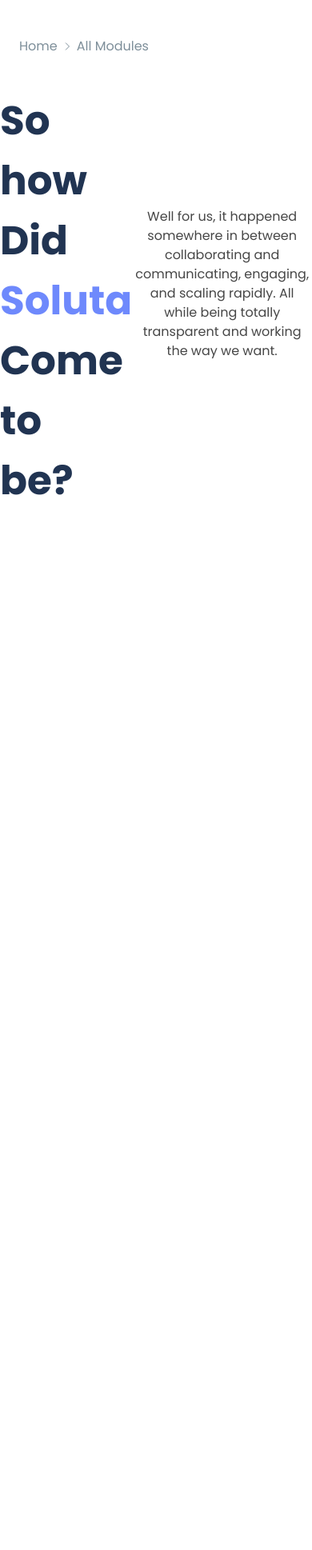
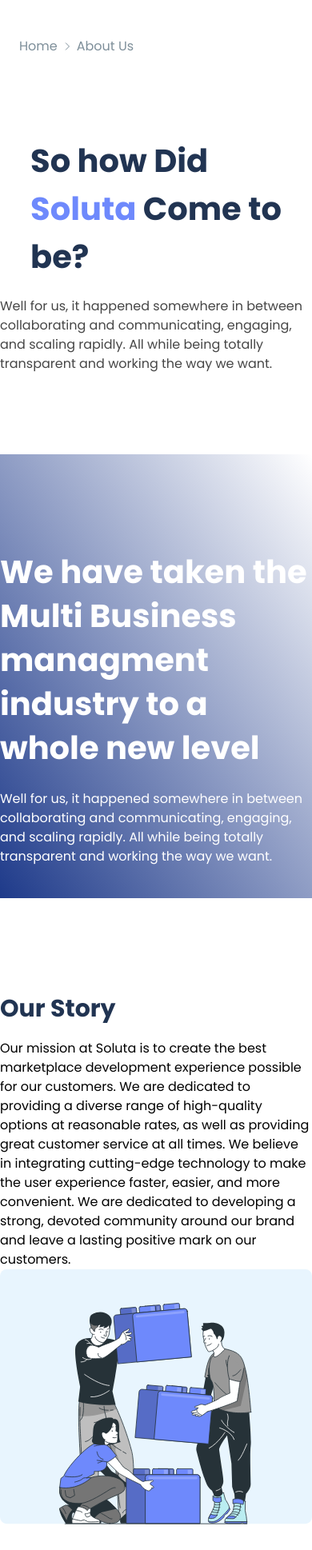
Before and after one commit to RazuAhmad/soluta-web-application, a website: page src/pages/about/index.html in a window 390 px wide. Shown: the part 59-1997 px from the top of the page at 80% size. Before the commit the page ends 844 px from the top, so only its background shows below. Drawn offline with nearby package versions, Linux system fonts and the light colour scheme.

Commit message:
about page almost done

```diff
--- a/src/pages/about/index.html
+++ b/src/pages/about/index.html
@@ -298,19 +298,20 @@
     </header>
 
     <main>
-      <section class="mt-[33px] mb-[65px] max-w-[1147px] md:mx-auto">
-        <div class="flex gap-[2px] mx-6 md:mx-0 text-grey-3 mb-11">
-          Home<img src="../../../assets/icons/Right_Arrow.svg" />All Modules
+      <section class="mt-[33px] mb-[101px] max-w-[1147px] md:mx-auto">
+        <div class="flex gap-[2px] mx-6 md:mx-0 text-grey-3 mb-[101px]">
+          Home<img src="../../../assets/icons/Right_Arrow.svg" />About Us
         </div>
 
-        <div class="flex items-center justify-between">
-          <h1 class="text-[50px] lg:text-[50px] font-bold text-dark-3">
+        <div class="flex flex-col md:flex-row items-center justify-between">
+          <h1 class="text-[40px] lg:text-[50px] font-bold text-dark-3">
             So how Did <br />
             <span class="text-[#6E89FC]">Soluta</span> Come to <br />
             be?
           </h1>
+
           <p
-            class="mt-5 text-center text-[#464646] text-[16px] md:text-[20px] max-w-[620px] mb-16"
+            class="mt-5 text-[#464646] text-[16px] md:text-[18px] max-w-[620px]"
           >
             Well for us, it happened somewhere in between collaborating and
             communicating, engaging, and scaling rapidly. All while being
@@ -318,6 +319,67 @@
           </p>
         </div>
       </section>
+
+      <section
+        class="bg-gradient-to-tr from-blue-900 to-transparent mb-[120px]"
+      >
+        <div class="max-w-[1147px] mx-auto">
+          <div
+            class="max-w-[608px] pt-[120px] pb-10 md:pb-[315px] text-[#FFFFFF]"
+          >
+            <h2 class="font-bold text-[40px] leading-[55px] mb-6">
+              We have taken the Multi Business managment industry to a whole new
+              level
+            </h2>
+
+            <p class="text-base leading-6">
+              Well for us, it happened somewhere in between collaborating and
+              communicating, engaging, and scaling rapidly. All while being
+              totally transparent and working the way we want.
+            </p>
+          </div>
+        </div>
+      </section>
+
+      <section class="max-w-[1147px] mx-auto">
+        <div
+          class="flex flex-col md:flex-row items-center justify-between mb-[90px]"
+        >
+          <div class="max-w-[550px]">
+            <h3 class="text-[#213452] text-3xl font-bold mb-5">Our Story</h3>
+            <p class="text-base font-normal">
+              Our mission at Soluta is to create the best marketplace
+              development experience possible for our customers. We are
+              dedicated to providing a diverse range of high-quality options at
+              reasonable rates, as well as providing great customer service at
+              all times. We believe in integrating cutting-edge technology to
+              make the user experience faster, easier, and more convenient. We
+              are dedicated to developing a strong, devoted community around our
+              brand and leave a lasting positive mark on our customers.
+            </p>
+          </div>
+
+          <img src="../../../assets/about/our-story.svg" alt="" />
+        </div>
+
+        <div class="flex flex-col md:flex-row items-center justify-between">
+          <img src="../../../assets/about/our-mission.svg" alt="" />
+
+          <div class="max-w-[550px]">
+            <h3 class="text-[#213452] text-3xl font-bold mb-5">Our Mission</h3>
+            <p class="text-base font-normal">
+              Our mission at Soluta is to create the best marketplace
+              development experience possible for our customers. We are
+              dedicated to providing a diverse range of high-quality options at
+              reasonable rates, as well as providing great customer service at
+              all times. We believe in integrating cutting-edge technology to
+              make the user experience faster, easier, and more convenient. We
+              are dedicated to developing a strong, devoted community around our
+              brand and leave a lasting positive mark on our customers.
+            </p>
+          </div>
+        </div>
+      </section>
     </main>
   </body>
 </html>
```
Also changed, not shown: assets/about/our-mission.svg (added), assets/about/our-story.svg (added), src/styles/output.css.
